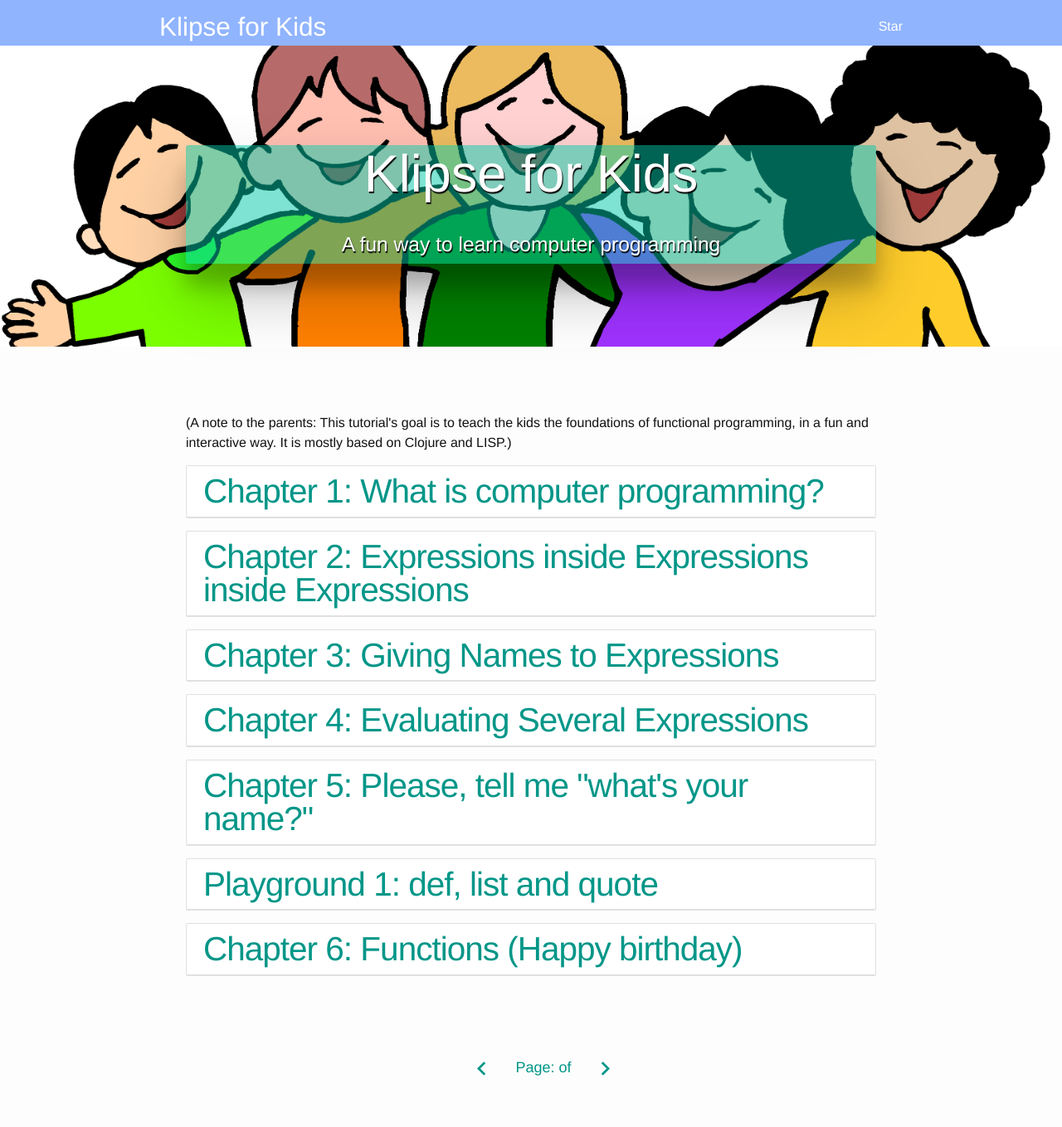
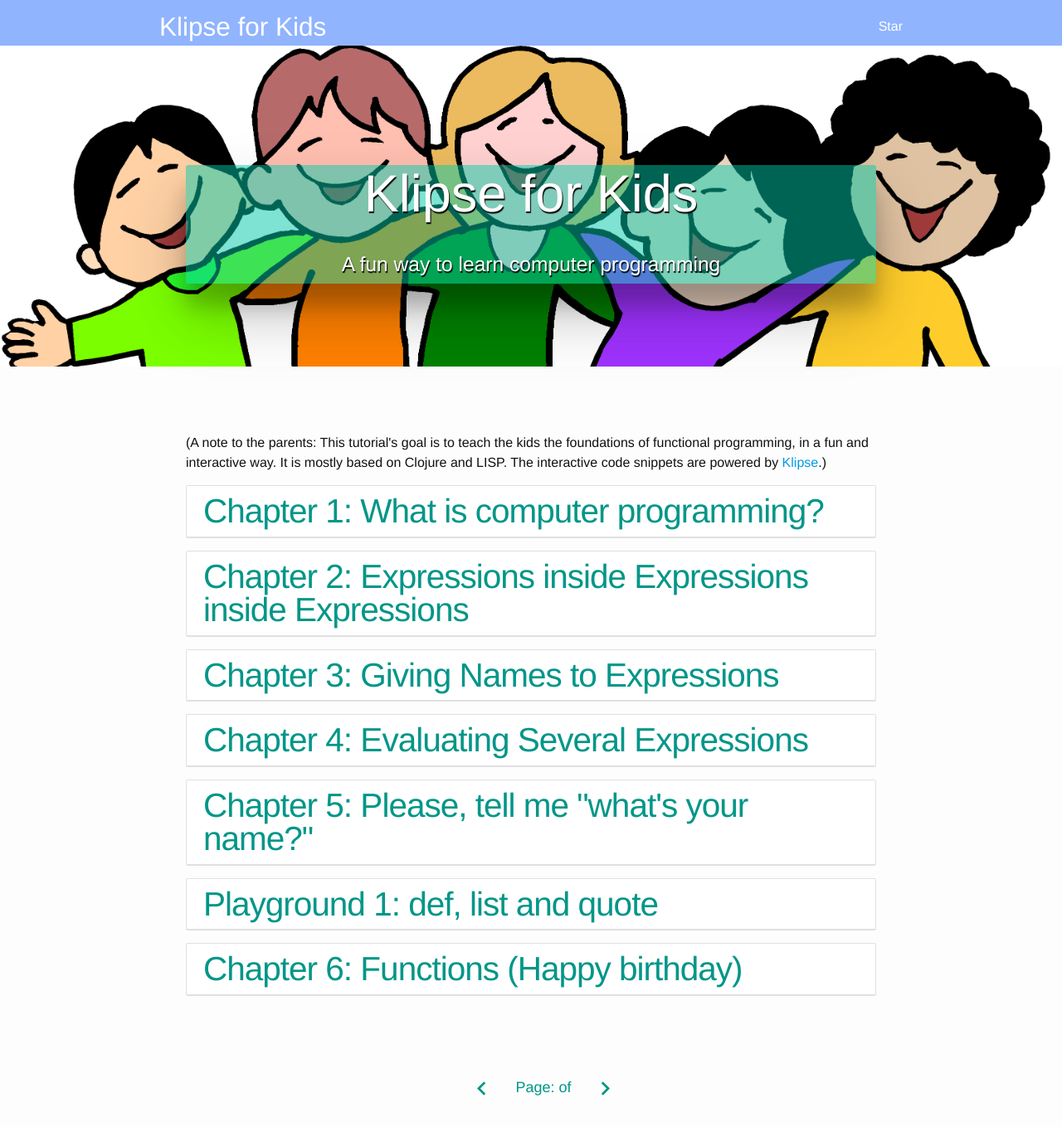
Before and after one commit to viebel/kids.klipse.tech, a Jekyll site: the page built from index.html, in a window 1280 px wide. Shown: the whole page at 83% size. Built offline with Jekyll 4.4.1, drawn with Linux system fonts in a browser that asks for light colours; before the commit the page ends 1335 px from its top, so only the background shows below that.

Commit message:
mention klipse

```diff
--- a/_config.yml
+++ b/_config.yml
@@ -7,7 +7,7 @@
 nutshell: A fun way to learn computer programming
 
 description: |
-  (A note to the parents: This tutorial's goal is to teach the kids the foundations of functional programming, in a fun and interactive way. It is mostly based on Clojure and LISP.)
+  (A note to the parents: This tutorial's goal is to teach the kids the foundations of functional programming, in a fun and interactive way. It is mostly based on Clojure and LISP. The interactive code snippets are powered by <a href="https://github.com/viebel/klipse">Klipse</a>.)
 
 baseurl: "/"
 sass:
```
